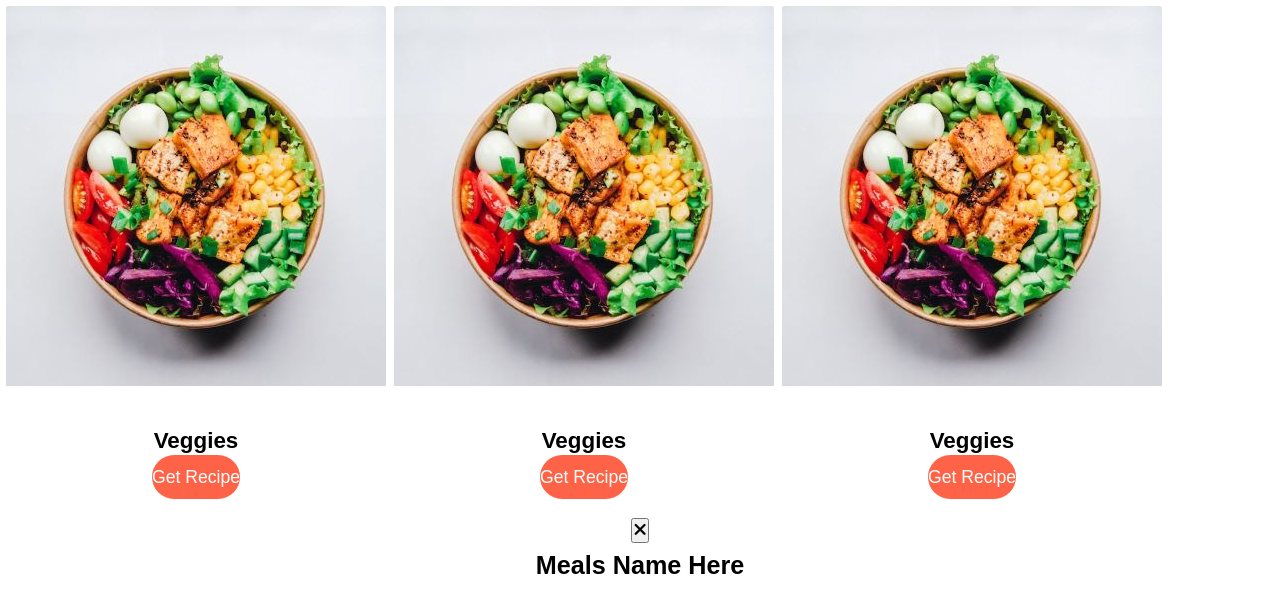
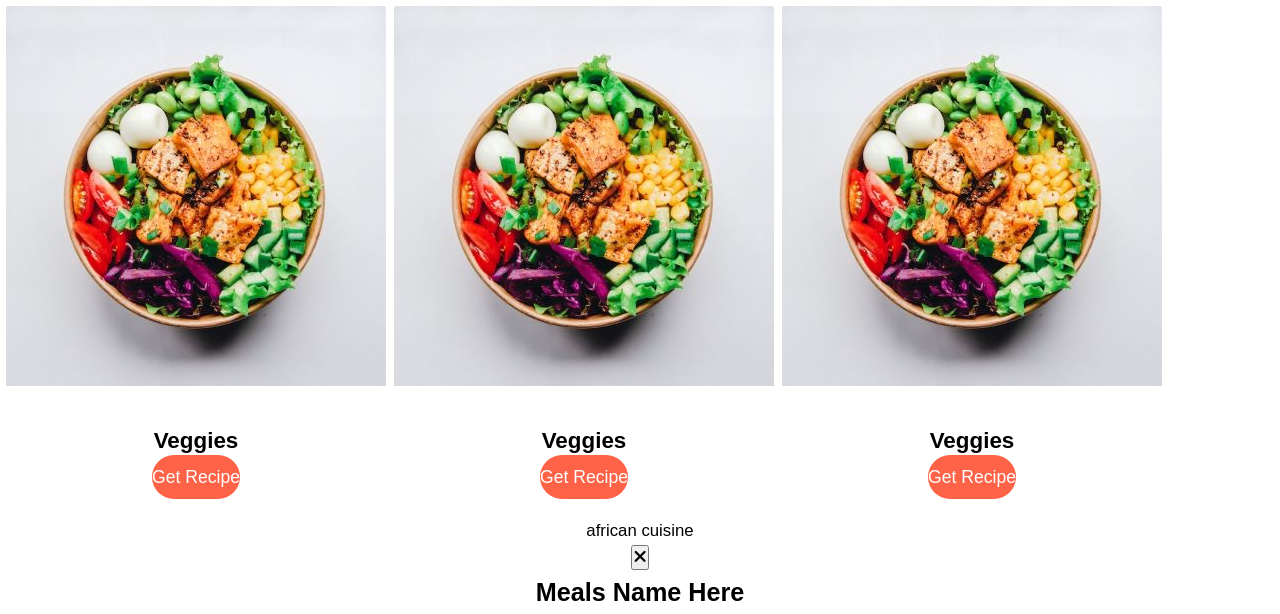
Before and after one commit to Cassie003/Recipe-app, a plain HTML site: page index.html in a window 1280 px wide. Shown: the part 222-836 px from the top of the page. Before the commit the page ends 809 px from the top, so only its background shows below. Drawn offline with Linux system fonts and the light colour scheme; no server answers.

Commit message:
changes to main file

```diff
--- a/index.html
+++ b/index.html
@@ -62,7 +62,7 @@
                             <!-- end of meal-item  -->
                     </div>
                     <div class="main">
-
+                        <p>african cuisine</p>
                     </div>
              </div>
 
```
